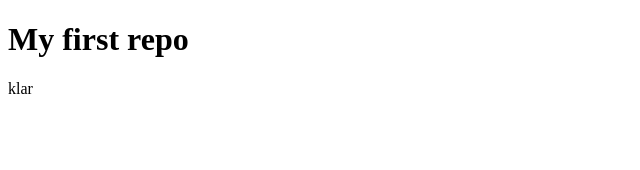
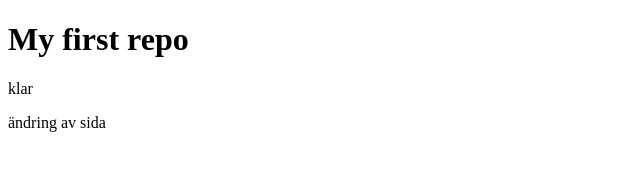
Before and after one commit to Tenkaklet/my-first-repo, a plain HTML site: page index.html in a window 1280 px wide. Shown: the whole page, without its empty margins (0-640 px from the left). Drawn offline with Linux system fonts and the light colour scheme.

Commit message:
modified a p tag

```diff
--- a/index.html
+++ b/index.html
@@ -10,5 +10,6 @@
 <body>
     <h1>My first repo</h1>
     <p>klar</p>
+    <p>ändring av sida</p>
 </body>
 </html>
```
